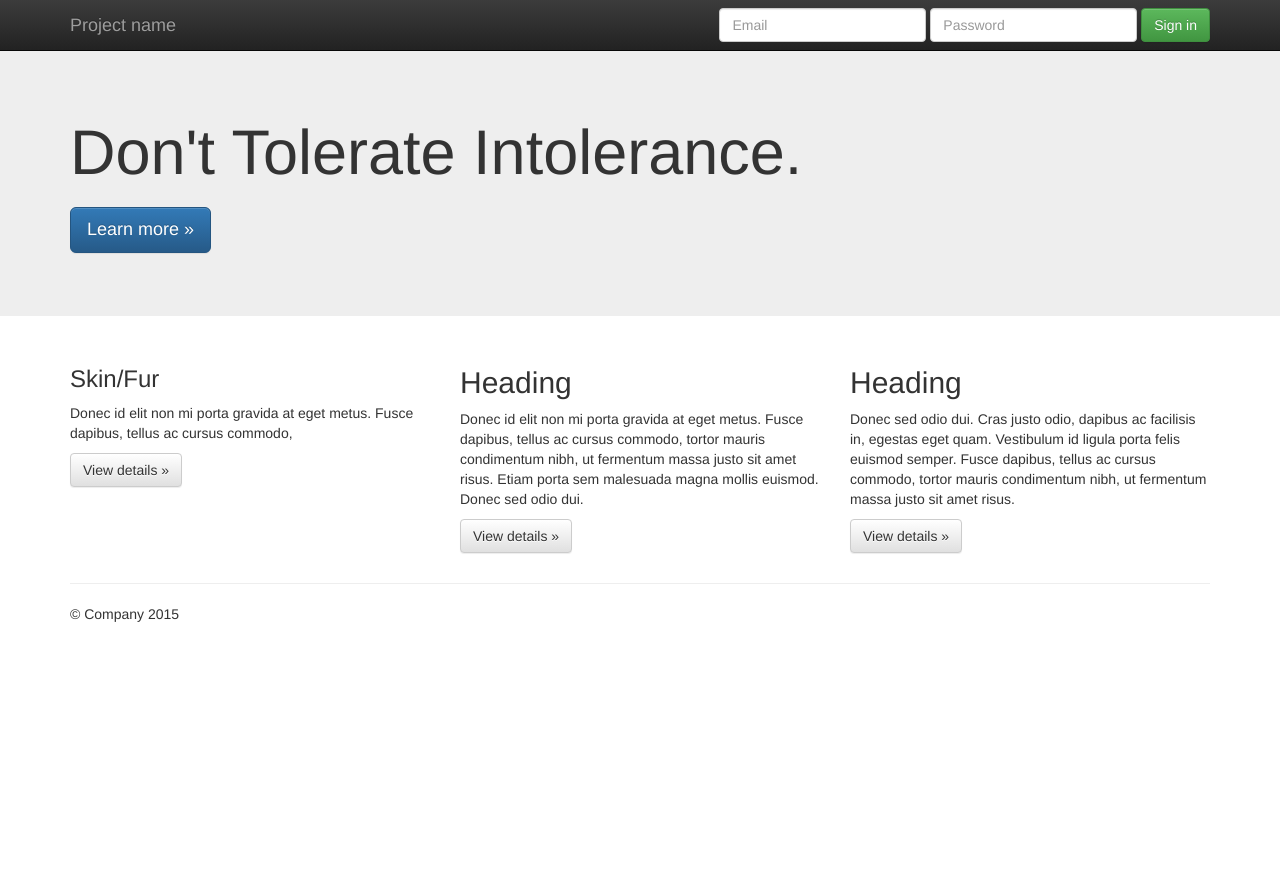
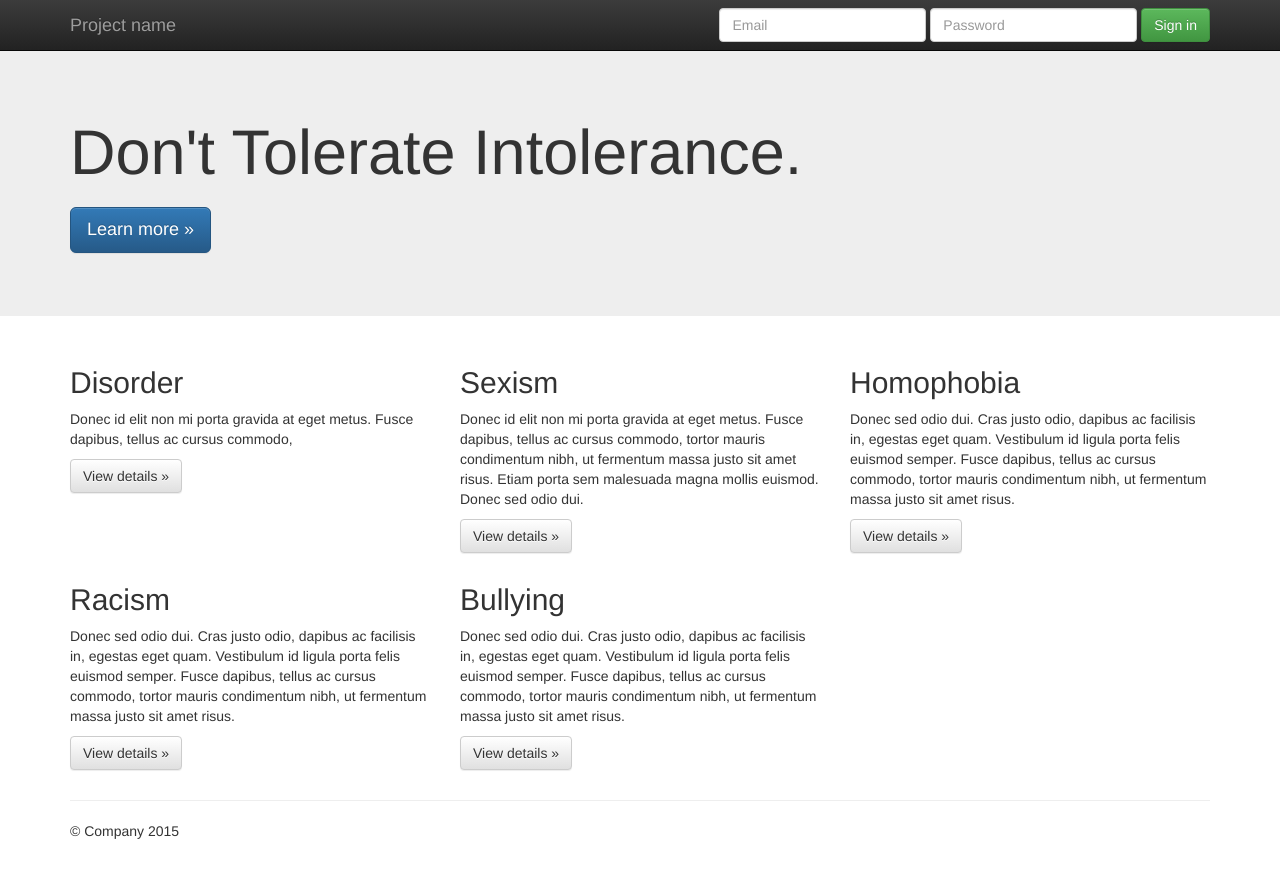
Before and after one commit to chea007/TeenHelp, a plain HTML site: page index.html in a window 1280 px wide. Before the commit the page ends 800 px from the top, so only its background shows below. Drawn offline with nearby package versions, Linux system fonts and the light colour scheme.

Commit message:
Headings
-3rd update

```diff
--- a/index.html
+++ b/index.html
@@ -6,7 +6,7 @@
     <head>
         <meta charset="utf-8">
         <meta http-equiv="X-UA-Compatible" content="IE=edge,chrome=1">
-        <title></title>
+        <title>TeenTolerance</title>
         <meta name="description" content="">
         <meta name="viewport" content="width=device-width, initial-scale=1">
         <link rel="apple-touch-icon" href="apple-touch-icon.png">
@@ -65,17 +65,27 @@
       <!-- Example row of columns -->
       <div class="row">
         <div class="col-md-4">
-          <h3>Skin/Fur</h3>
+          <h2>Disorder</h2>
           <p> Donec id elit non mi porta gravida at eget metus. Fusce dapibus, tellus ac cursus commodo,</p>
           <p><a class="btn btn-default" href="#" role="button">View details &raquo;</a></p>
         </div>
         <div class="col-md-4">
-          <h2>Heading</h2>
+          <h2>Sexism</h2>
           <p>Donec id elit non mi porta gravida at eget metus. Fusce dapibus, tellus ac cursus commodo, tortor mauris condimentum nibh, ut fermentum massa justo sit amet risus. Etiam porta sem malesuada magna mollis euismod. Donec sed odio dui. </p>
           <p><a class="btn btn-default" href="#" role="button">View details &raquo;</a></p>
        </div>
         <div class="col-md-4">
-          <h2>Heading</h2>
+          <h2>Homophobia</h2>
+          <p>Donec sed odio dui. Cras justo odio, dapibus ac facilisis in, egestas eget quam. Vestibulum id ligula porta felis euismod semper. Fusce dapibus, tellus ac cursus commodo, tortor mauris condimentum nibh, ut fermentum massa justo sit amet risus.</p>
+          <p><a class="btn btn-default" href="#" role="button">View details &raquo;</a></p>
+        </div>
+        <div class="col-md-4">
+          <h2>Racism</h2>
+          <p>Donec sed odio dui. Cras justo odio, dapibus ac facilisis in, egestas eget quam. Vestibulum id ligula porta felis euismod semper. Fusce dapibus, tellus ac cursus commodo, tortor mauris condimentum nibh, ut fermentum massa justo sit amet risus.</p>
+          <p><a class="btn btn-default" href="#" role="button">View details &raquo;</a></p>
+        </div>
+        <div class="col-md-4">
+          <h2>Bullying</h2>
           <p>Donec sed odio dui. Cras justo odio, dapibus ac facilisis in, egestas eget quam. Vestibulum id ligula porta felis euismod semper. Fusce dapibus, tellus ac cursus commodo, tortor mauris condimentum nibh, ut fermentum massa justo sit amet risus.</p>
           <p><a class="btn btn-default" href="#" role="button">View details &raquo;</a></p>
         </div>
```
